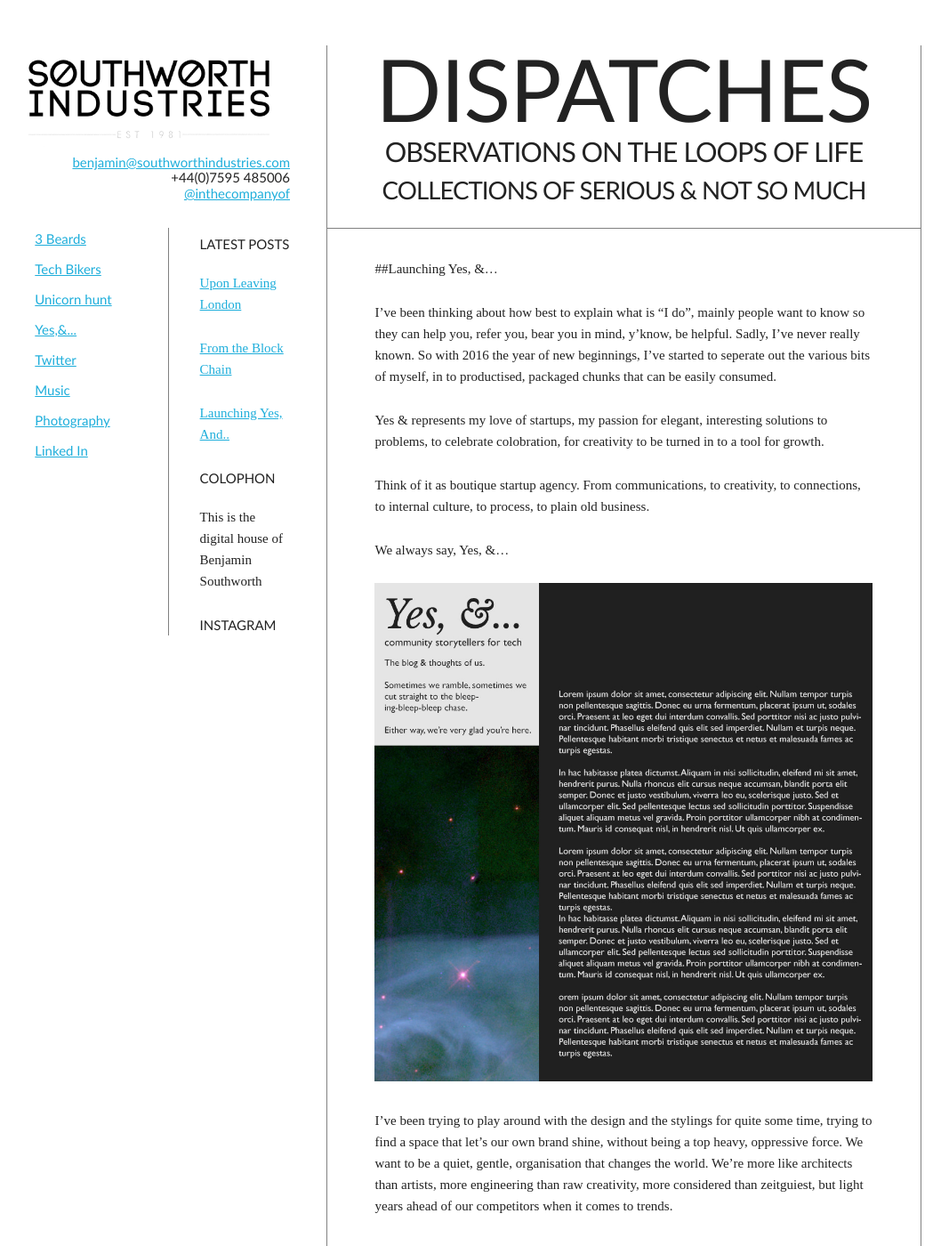
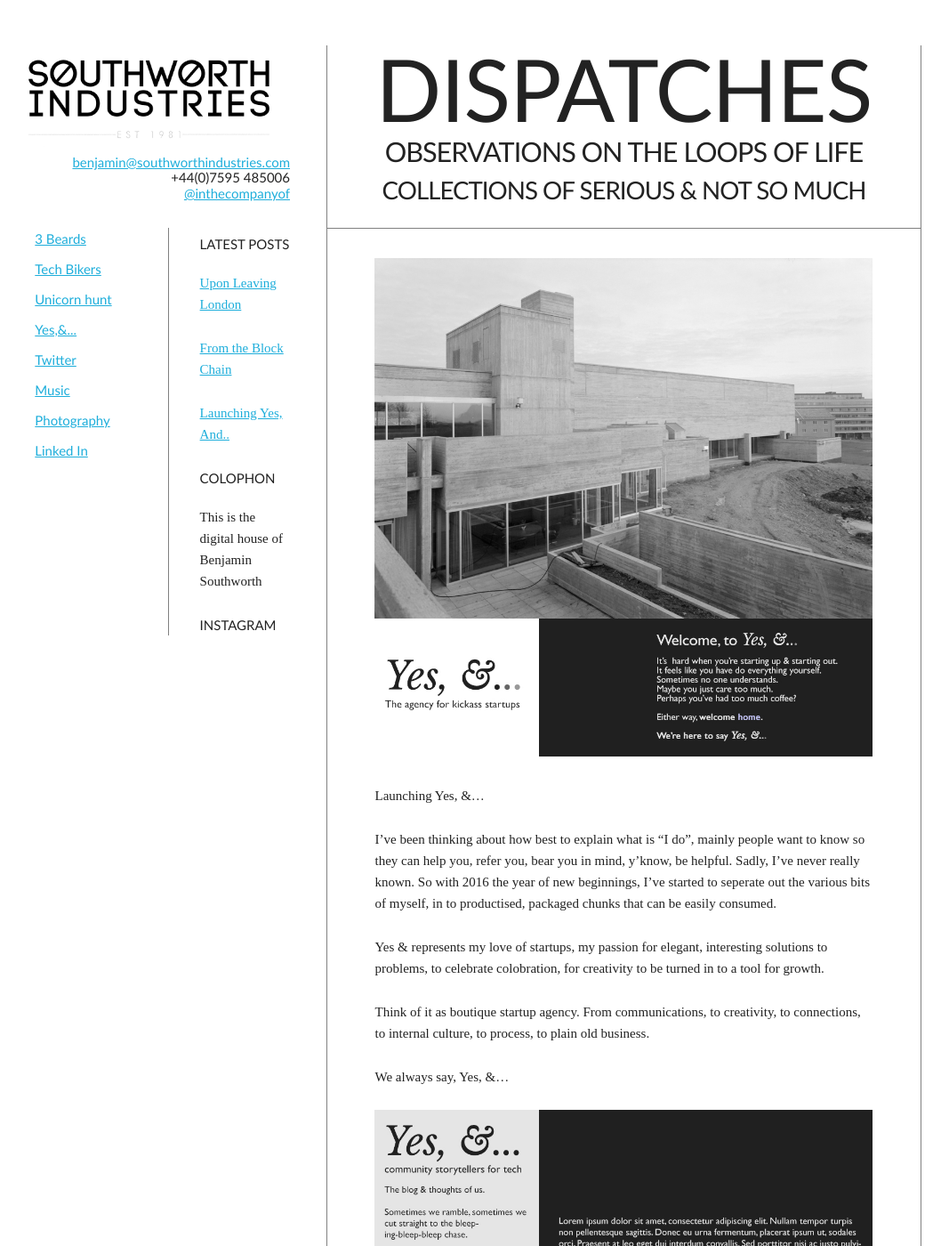
Before and after one commit to inthecompanyofus/dispatches, a Jekyll site: the page built from _posts/2016-02-18-launching-yes-and.md, in a window 1280 px wide and 1400 px high. Shown: the whole window at 89% size, without its empty margins (116-1183 px from the left). Built offline with Jekyll 4.4.1, drawn with Linux system fonts in a browser that asks for light colours; comment, search, counter and statistics services are not loaded.

```diff
--- a/_posts/2016-02-18-launching-yes-and.md
+++ b/_posts/2016-02-18-launching-yes-and.md
@@ -12,7 +12,9 @@ image:
 date: 2016-02-18T10:58:19+01:00
 ---
 
-##Launching Yes, &...
+![]({{ site.url }}/images/brutalisim.jpg)
+
+Launching Yes, &...
 
 I've been thinking about how best to explain what is "I do", mainly people want to know so they can help you, refer you, bear you in mind, y'know, be helpful. Sadly, I've never really known. So with 2016 the year of new beginnings, I've started to seperate out the various bits of myself, in to productised, packaged chunks that can be easily consumed.
 
```
